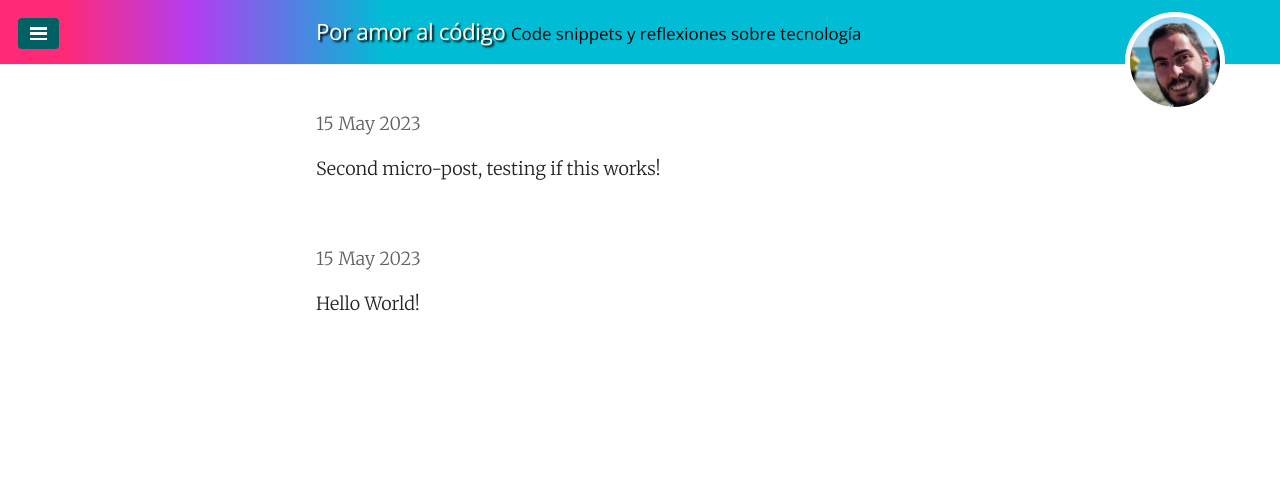
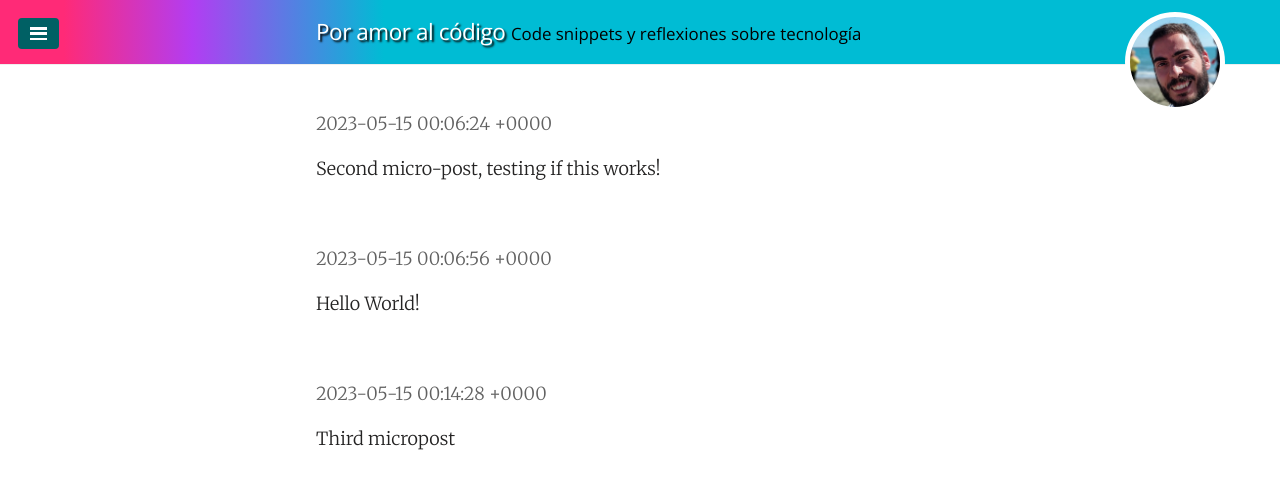
Before and after one commit to juanmirod/juanmirod.github.io, a Jekyll site: the page built from _microblog/index.html, in a window 1280 px wide. Shown: the top 489 px of the page. Built offline with Jekyll 4.4.1, drawn with Linux system fonts in a browser that asks for light colours.

Commit message:
wip: working in adding a microblog collection to start writing here instead of twitter

```diff
--- a/_microblog/index.html
+++ b/_microblog/index.html
@@ -8,7 +8,7 @@ title: Home
   {% if post.title != "Home" %}
   <div class="post">
     <a href="{{ post.url }}">
-      <span class="post-date">{{ post.date | date_to_string }}</span>
+      <span class="post-date">{{ post.date }}</span>
     </a>
     {{ post.content | markdownify }}
   </div>
--- /dev/null
+++ b/_microblog/third.md
@@ -0,0 +1,7 @@
+---
+published: true
+layout: micro
+date: 2023-05-15 00:14:28
+---
+
+Third micropost
```
